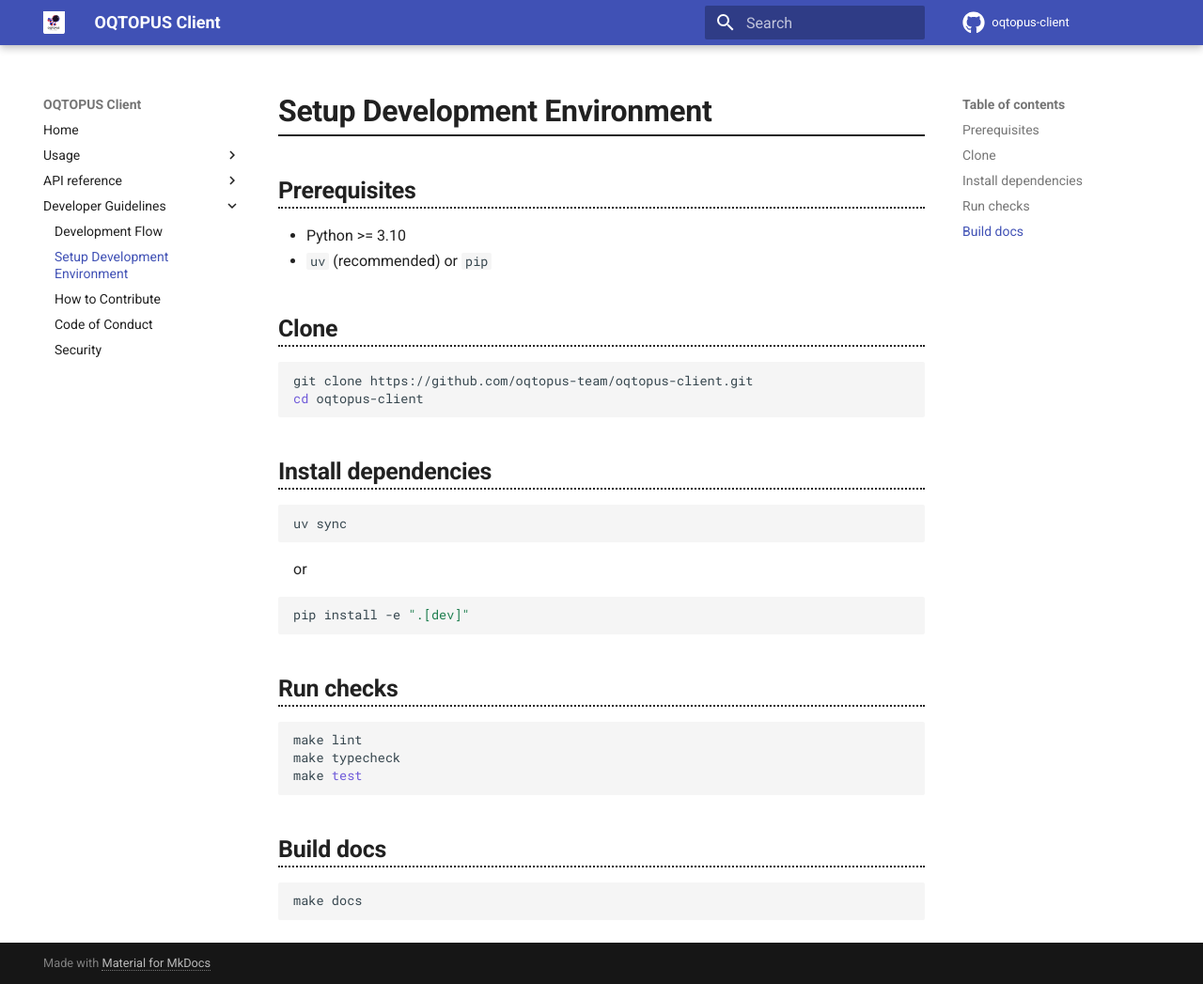
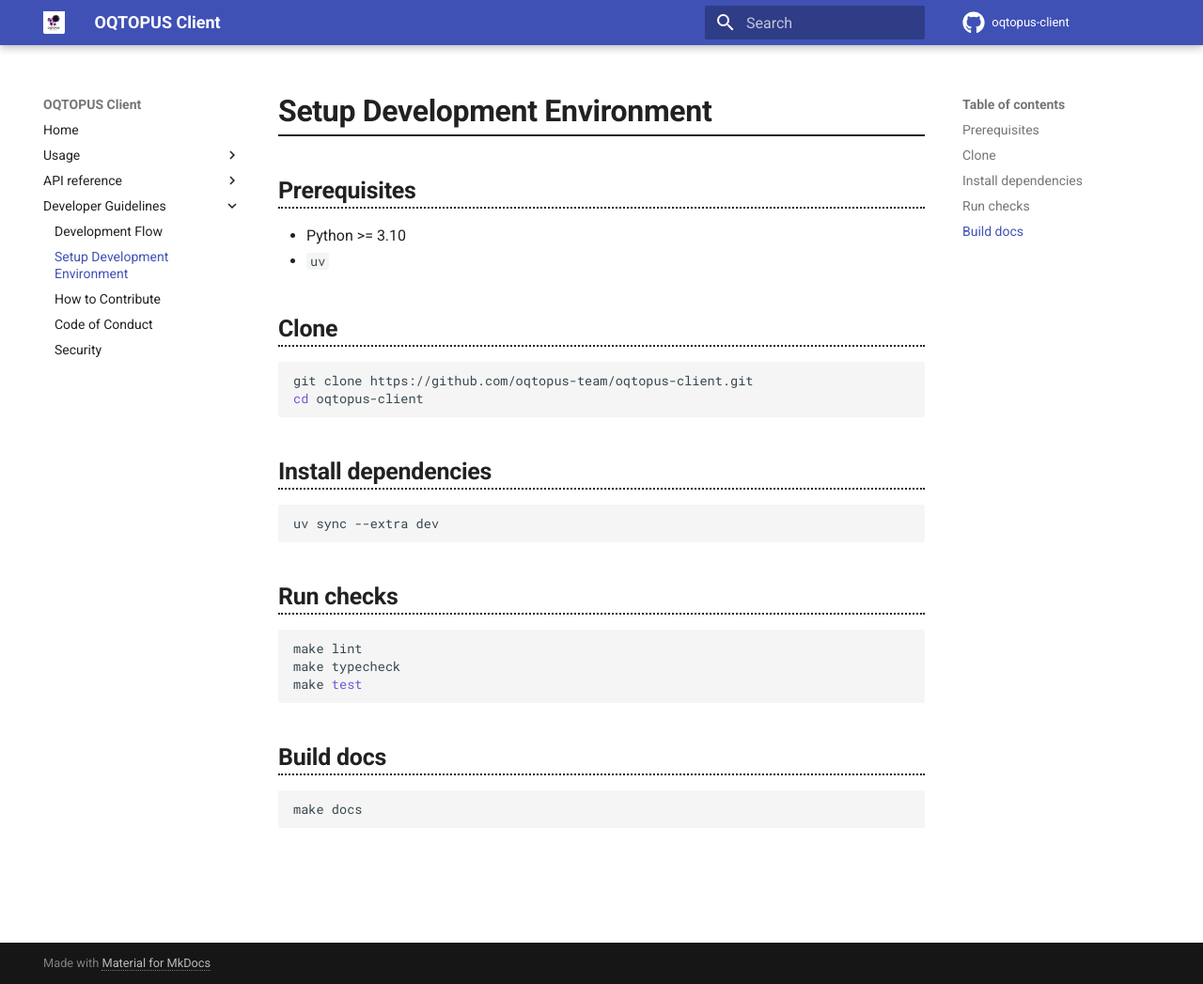
Before and after one commit to oqtopus-team/oqtopus-client, an MkDocs documentation site: the page built from docs/developer_guidelines/setup.md, in a window 1280 px wide and 1047 px high. Shown: the whole window at 94% size. Built offline with MkDocs 1.6.1 and Material for MkDocs 9.7.7, drawn with Linux system fonts in a browser that asks for light colours; comment, search, counter and statistics services are not loaded.

Commit message:
refactor: streamline Makefile commands and update setup documentation

````diff
--- a/docs/developer_guidelines/setup.md
+++ b/docs/developer_guidelines/setup.md
@@ -3,7 +3,7 @@
 ## Prerequisites
 
 - Python >= 3.10
-- `uv` (recommended) or `pip`
+- `uv`
 
 ## Clone
 
@@ -15,13 +15,7 @@ cd oqtopus-client
 ## Install dependencies
 
 ```bash
-uv sync
-```
-
-or
-
-```bash
-pip install -e ".[dev]"
+uv sync --extra dev
 ```
 
 ## Run checks
````
Also changed, not shown: 3 other files.
